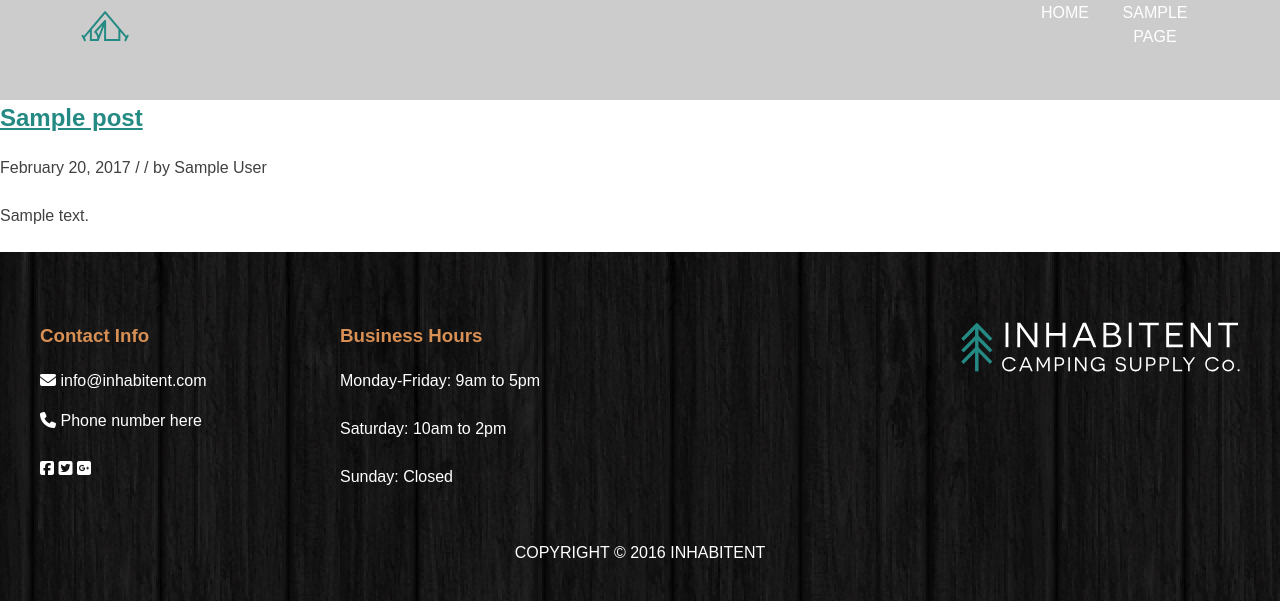
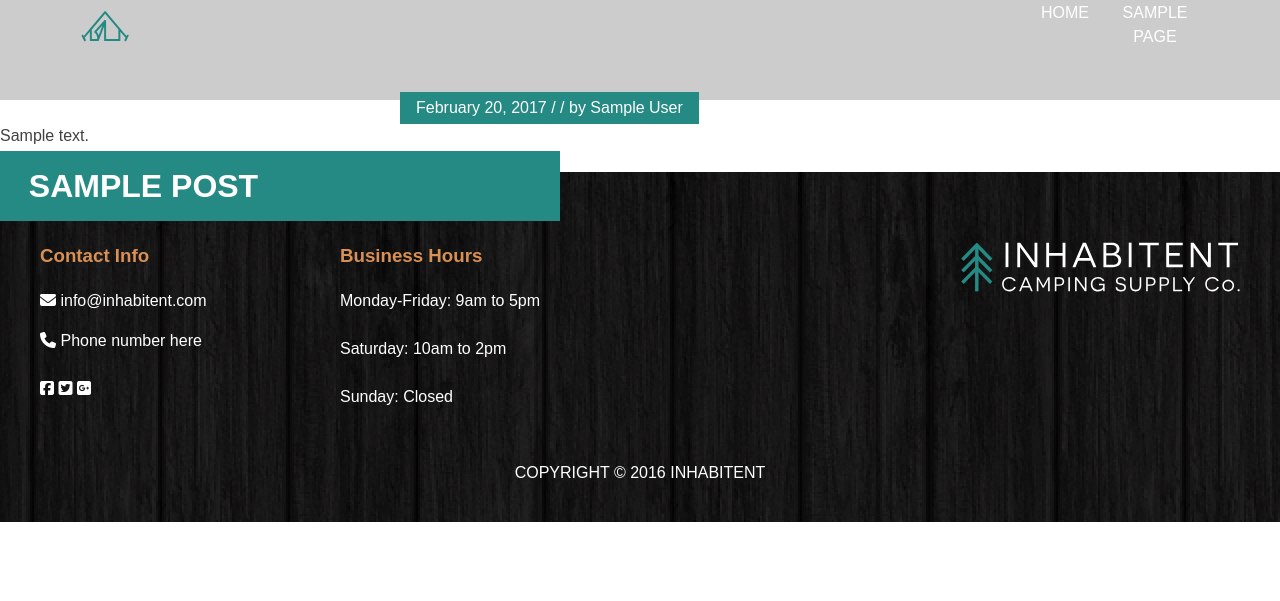
Before and after one commit to inhyechoi/inhabitent, a WordPress theme: template themes/inhabitent/home.php in a window 1280 px wide. Shown: the top 601 px of the page. Run offline with PHP 8.4 and a stand-in for WordPress, Linux system fonts and the light colour scheme; the site name, menu and one post (Sample post) are stand-ins, and other content is empty; some libraries are stand-ins or nearby versions.

Commit message:
sytled journal post title and meta

```diff
--- a/themes/inhabitent/sass/_about.scss
+++ b/themes/inhabitent/sass/_about.scss
@@ -1,3 +1,4 @@
+
 .about_text{
 	display: flex;
 	flex-wrap:wrap;
--- a/themes/inhabitent/sass/_forms.scss
+++ b/themes/inhabitent/sass/_forms.scss
@@ -9,8 +9,7 @@ input[type="button"],
 input[type="reset"],
 input[type="submit"] {
 	border: none;
-	background:  #248a83;
-	// box-shadow: inset 0 1px 0 rgba(255, 255, 255, 0.5), inset 0 15px 17px rgba(255, 255, 255, 0.5), inset 0 -5px 12px rgba(0, 0, 0, 0.05);
+	background-color:  #248a83;
 	color: rgba(0, 0, 0, .8);
 	@include font-size(1);
     line-height: 1;
@@ -18,14 +17,12 @@ input[type="submit"] {
 	color:white;
 
 	&:hover {
-		border-color: #ccc #bbb #aaa;
-		box-shadow: inset 0 1px 0 rgba(255, 255, 255, 0.8), inset 0 15px 17px rgba(255, 255, 255, 0.8), inset 0 -5px 12px rgba(0, 0, 0, 0.02);
+		background-color: #1b6863;
 	}
 
 	&:active,
 	&:focus {
-		border-color: #aaa #bbb #bbb;
-		box-shadow: inset 0 -1px 0 rgba(255, 255, 255, 0.5), inset 0 2px 5px rgba(0, 0, 0, 0.15);
+		background-color: #1b6863;
 	}
 }
 
--- a/themes/inhabitent/sass/_journal.scss
+++ b/themes/inhabitent/sass/_journal.scss
@@ -1,6 +1,40 @@
-.entry-header {
-    a:visited{
+.site-header{
+    height:100px;
+}
+
+article{
+    .entry-header{
+        position: relative;
+        line-height: 0;
+        color: #fff;
+            img{
+                width: 750px;
+            }
+
+        .entry-title{
         position: absolute;
-        top: 120px;
+        left: 0;
+        top: 0;
+        background-color: #248a83;
+        padding: 0.7rem 1.8rem;
+        font-size: 2rem;
+        width: 35rem;
+        line-height: 1.5;
+            a{
+                text-decoration: none;
+                color: #fff;
+                text-transform: uppercase;
+            }
+        }
+        .entry-meta{
+        text-align: right;
+        position: absolute;
+        background-color: #248a83;
+        padding: 1rem 1rem;
+        bottom: 0;
+        left: 25rem;
+        }
+
     }
+
 }
--- a/themes/inhabitent/style.css
+++ b/themes/inhabitent/style.css
@@ -346,7 +346,7 @@ input[type="button"],
 input[type="reset"],
 input[type="submit"] {
   border: none;
-  background: #248a83;
+  background-color: #248a83;
   color: rgba(0, 0, 0, 0.8);
   font-size: 16px;
   font-size: 1rem;
@@ -357,8 +357,7 @@ input[type="submit"] {
   input[type="button"]:hover,
   input[type="reset"]:hover,
   input[type="submit"]:hover {
-    border-color: #ccc #bbb #aaa;
-    box-shadow: inset 0 1px 0 rgba(255, 255, 255, 0.8), inset 0 15px 17px rgba(255, 255, 255, 0.8), inset 0 -5px 12px rgba(0, 0, 0, 0.02); }
+    background-color: #1b6863; }
   button:active, button:focus,
   input[type="button"]:active,
   input[type="button"]:focus,
@@ -366,8 +365,7 @@ input[type="submit"] {
   input[type="reset"]:focus,
   input[type="submit"]:active,
   input[type="submit"]:focus {
-    border-color: #aaa #bbb #bbb;
-    box-shadow: inset 0 -1px 0 rgba(255, 255, 255, 0.5), inset 0 2px 5px rgba(0, 0, 0, 0.15); }
+    background-color: #1b6863; }
 
 /* Fields */
 input[type="text"],
@@ -647,9 +645,35 @@ object {
   .site-footer .copyright p {
     text-transform: uppercase; }
 
-.entry-header a:visited {
-  position: absolute;
-  top: 120px; }
+.site-header {
+  height: 100px; }
+
+article .entry-header {
+  position: relative;
+  line-height: 0;
+  color: #fff; }
+  article .entry-header img {
+    width: 750px; }
+  article .entry-header .entry-title {
+    position: absolute;
+    left: 0;
+    top: 0;
+    background-color: #248a83;
+    padding: 0.7rem 1.8rem;
+    font-size: 2rem;
+    width: 35rem;
+    line-height: 1.5; }
+    article .entry-header .entry-title a {
+      text-decoration: none;
+      color: #fff;
+      text-transform: uppercase; }
+  article .entry-header .entry-meta {
+    text-align: right;
+    position: absolute;
+    background-color: #248a83;
+    padding: 1rem 1rem;
+    bottom: 0;
+    left: 25rem; }
 
 /*--------------------------------------------------------------
 # Widgets
```
Also changed, not shown: themes/inhabitent/build/css/style.min.css, 1 other file.
